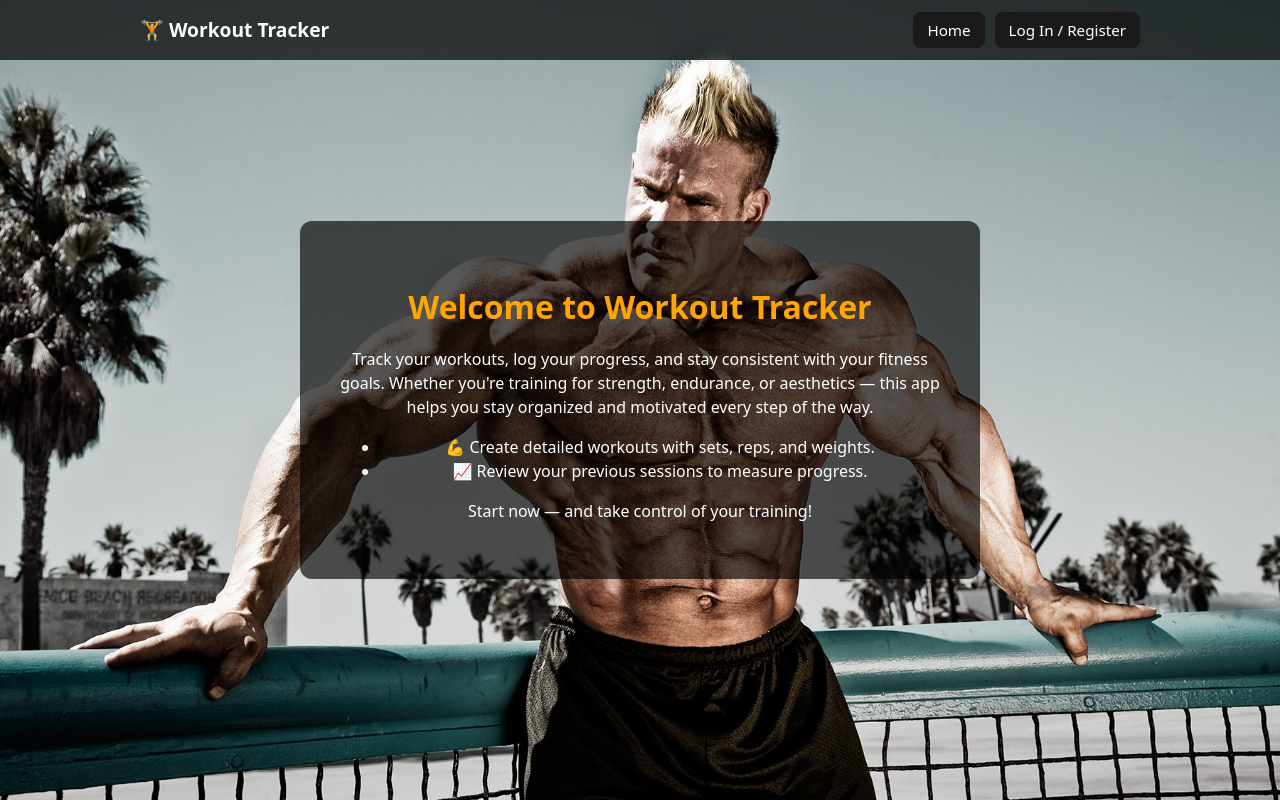
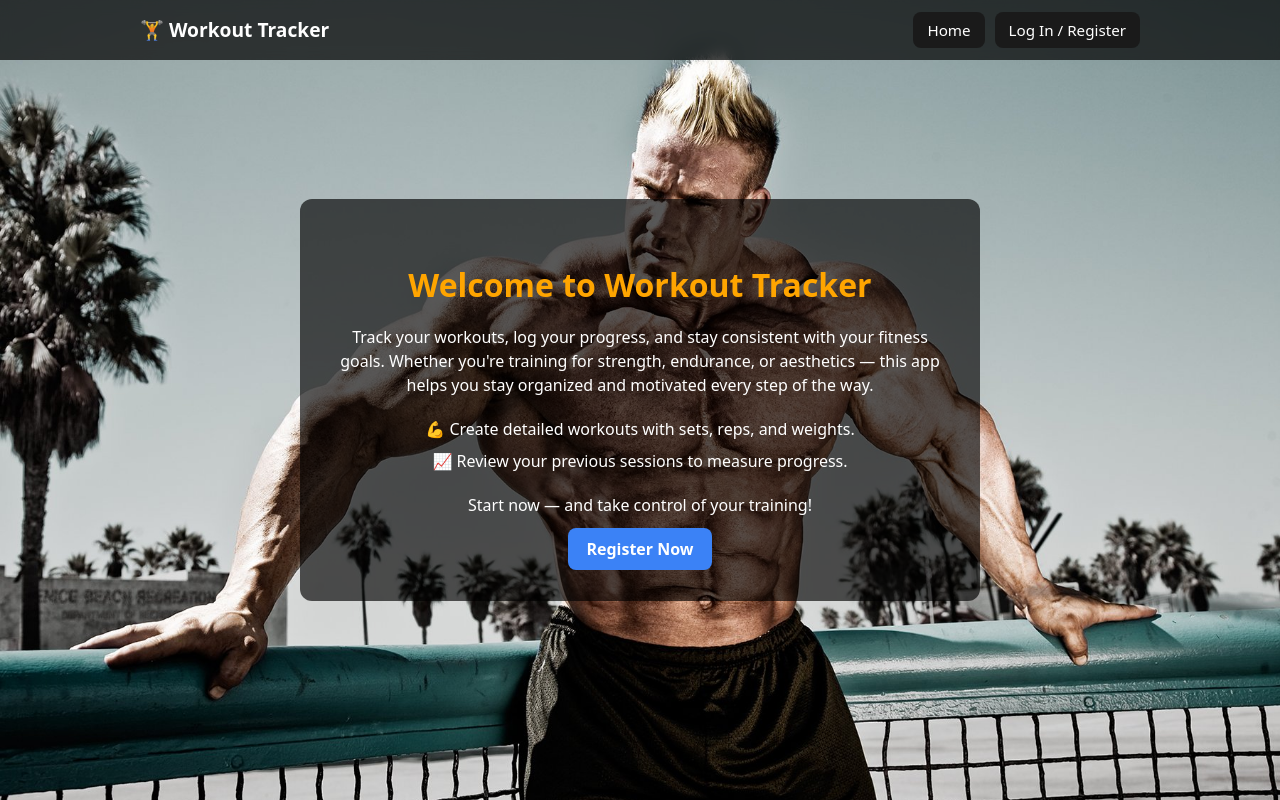
Before and after one commit to Catalin4Florin/WorkoutAppTracker, a Vue app: page / in a window 1280 px wide. Built offline with nearby package versions, Linux system fonts and the light colour scheme; no server answers.

Commit message:
Fix: restore 'Register Now' button for unauthenticated users while keeping nickname greeting

```diff
--- a/src/components/HomePage.vue
+++ b/src/components/HomePage.vue
@@ -9,17 +9,21 @@
         Whether you're training for strength, endurance, or aesthetics — this app helps you
         stay organized and motivated every step of the way.
       </p>
-      <ul>
-        <li>💪 Create detailed workouts with sets, reps, and weights.</li>
-        <li>📈 Review your previous sessions to measure progress.</li>
-      </ul>
+      <div class="features">
+        <p>💪 Create detailed workouts with sets, reps, and weights.</p>
+        <p>📈 Review your previous sessions to measure progress.</p>
+      </div>
       <p>Start now — and take control of your training!</p>
+
+      <div v-if="!user" class="register-btn-container">
+        <router-link to="/login" class="register-btn">Register Now</router-link>
+      </div>
     </div>
   </div>
 </template>
 
 <script setup>
-import { ref, onMounted, watch } from 'vue'
+import { ref, watch } from 'vue'
 import { db } from '../firebase'
 import { useAuth } from '../composables/useAuth'
 import { doc, getDoc } from 'firebase/firestore'
@@ -33,21 +37,16 @@ const loadNickname = async () => {
     const userRef = doc(db, 'users', user.value.uid)
     const snapshot = await getDoc(userRef)
     if (snapshot.exists()) {
-      const data = snapshot.data()
-      nickname.value = data.nickname || ''
+      nickname.value = snapshot.data().nickname || ''
     }
   } catch (err) {
     console.error('Error loading nickname:', err)
   }
 }
 
-watch(
-  [user, loading],
-  ([u, isLoading]) => {
-    if (!isLoading && u) loadNickname()
-  },
-  { immediate: true }
-)
+watch([user, loading], ([u, isLoading]) => {
+  if (!isLoading && u) loadNickname()
+}, { immediate: true })
 </script>
 
 <style scoped>
@@ -74,4 +73,29 @@ watch(
   color: #ffa500;
   margin-bottom: 15px;
 }
+
+.features {
+  margin: 20px 0;
+}
+
+.features p {
+  margin: 8px 0;
+}
+
+.register-btn-container {
+  margin-top: 20px;
+}
+
+.register-btn {
+  background-color: #3b82f6;
+  color: white;
+  padding: 10px 18px;
+  border-radius: 8px;
+  text-decoration: none;
+  font-weight: 600;
+}
+
+.register-btn:hover {
+  background-color: #2563eb;
+}
 </style>
```
